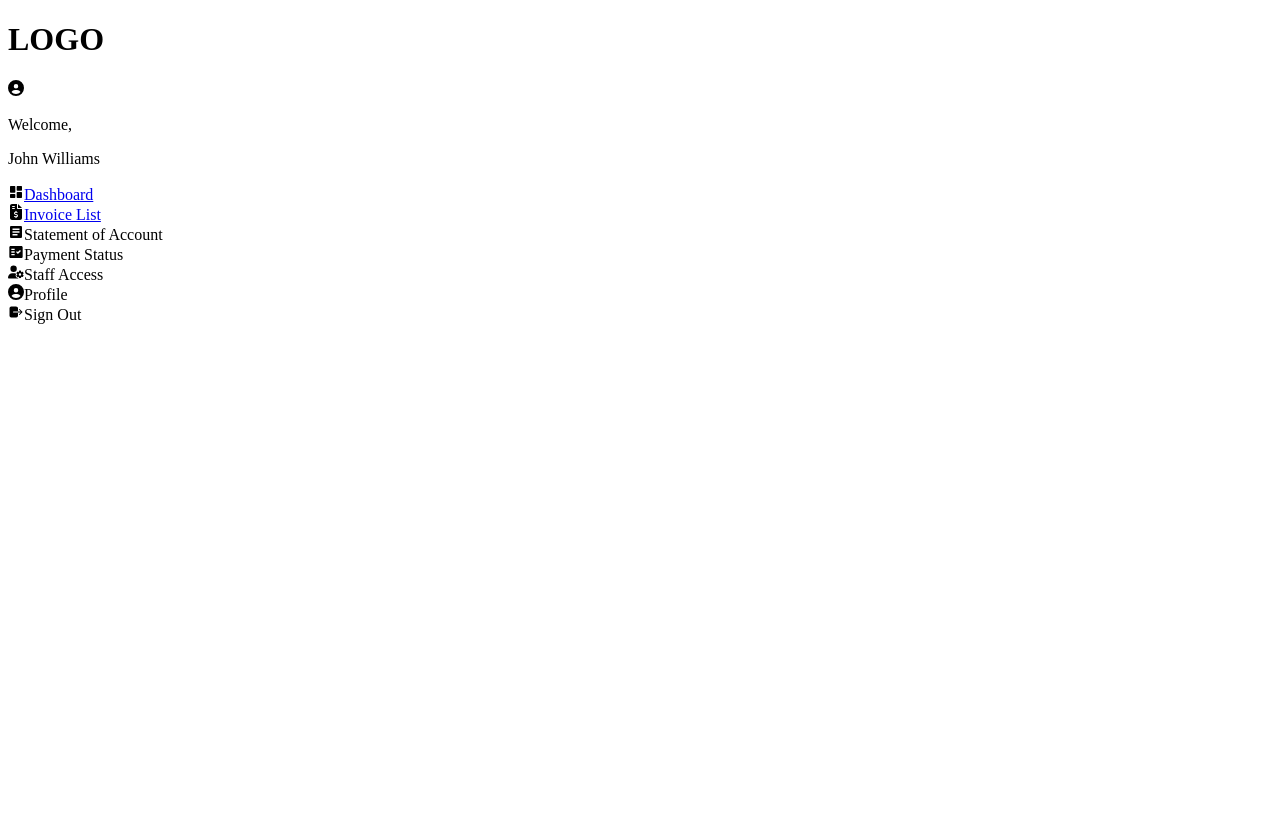
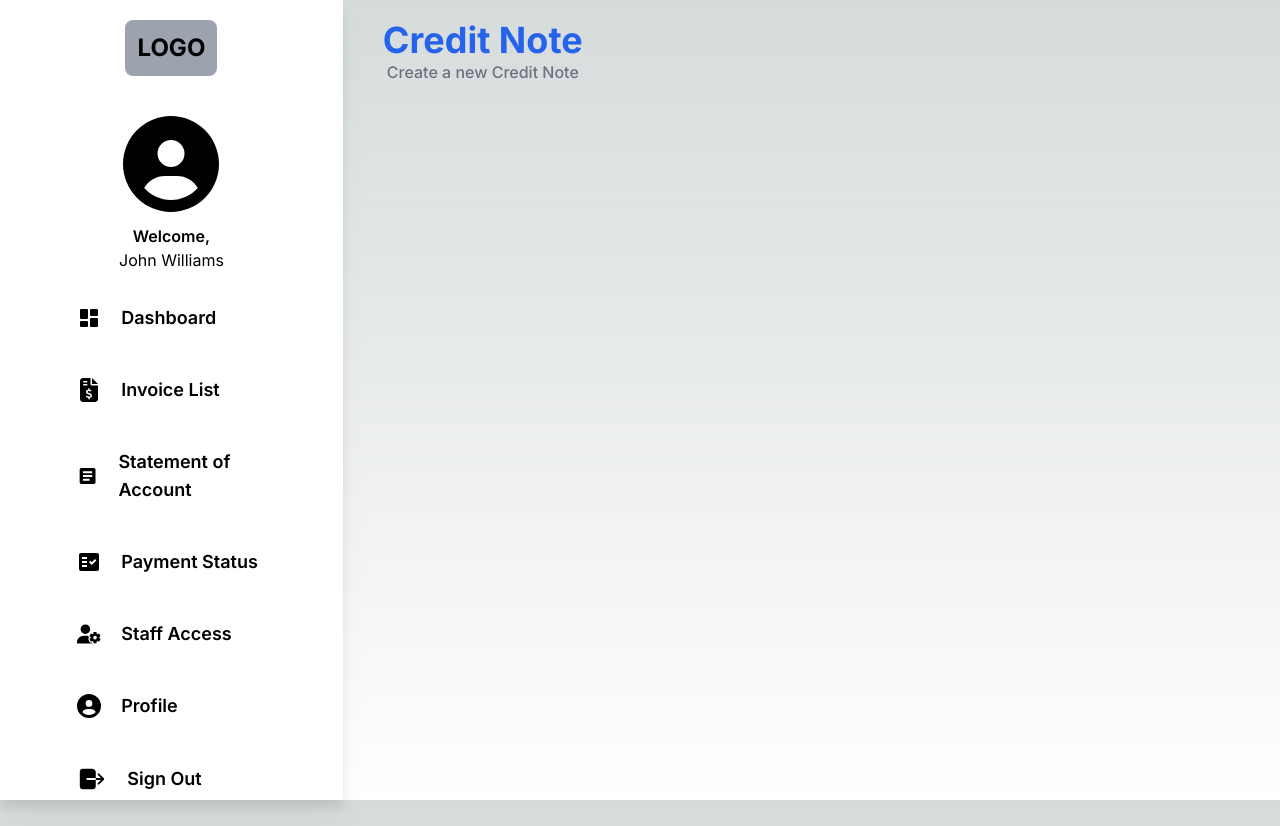
Before and after one commit to Dyandraamw/premily-frontend, a Next.js app: page /creditNote in a window 1280 px wide. Before the commit the page ends 800 px from the top, so only its background shows below. Built offline with nearby package versions, Linux system fonts and the light colour scheme.

Commit message:
fix structure

```diff
--- /dev/null
+++ b/src/app/(pages)/creditNote/page.js
@@ -0,0 +1,18 @@
+import React from 'react'
+import Sidebar from '../../components/sidebar'
+
+export default function creditNote() {
+  return (
+      <div className="flex flex-grow flex-col px-10 py-5">
+        <div className="mb-5">
+          <h1 className="text-4xl text-blue-600 font-bold">Credit Note</h1>
+          <p className="ml-1 font-medium text-gray-500">
+            Create a new Credit Note
+          </p>
+        </div>
+
+
+      </div>
+
+  )
+}
--- a/src/pages/dashboard/index.js
+++ b/src/app/(pages)/dashboard/index.js
@@ -1,12 +1,10 @@
 import React from "react";
-import Sidebar from "../../app/components/sidebar";
+import Sidebar from "../../components/sidebar";
 import Link from "next/link";
 
 
 export default function Dashboard() {
   return (
-    <main className="flex min-h-screen bg-gray-150">
-      <Sidebar />
       <div className="flex flex-grow flex-col px-10 py-5">
         <div className="mb-5">
           <h1 className="text-4xl text-blue-600 font-bold">Dashboard</h1>
@@ -123,6 +121,5 @@ export default function Dashboard() {
           </div>
         </div>
       </div>
-    </main>
   );
 }
--- a/src/app/layout.js
+++ b/src/app/layout.js
@@ -1,6 +1,6 @@
 import { Inter } from "next/font/google";
-import './styles/globals.css';
-
+import "./styles/globals.css";
+import Sidebar from "./components/sidebar";
 
 const inter = Inter({ subsets: ["latin"] });
 
@@ -12,7 +12,15 @@ export const metadata = {
 export default function RootLayout({ children }) {
   return (
     <html lang="en">
-      <body className={inter.className}>{children}</body>
+      <body className={inter.className}>
+        <main className="flex w-screen ">
+          <Sidebar/>
+          <div className=" w-[82%] bg-gray-150 overflow-y-auto">
+          {children}
+          </div>
+        </main>
+
+      </body>
     </html>
   );
 }
--- a/src/app/page.js
+++ b/src/app/page.js
@@ -1,4 +1,4 @@
-import Dashboard from "../pages/dashboard";
+import Dashboard from "./(pages)/dashboard";
 
 export default function Home() {
   return (
--- a/src/pages/creditNote/index.js
+++ /dev/null
@@ -1,13 +0,0 @@
-import React from 'react'
-import Sidebar from '../../app/components/sidebar'
-
-export default function creditNote() {
-  return (
-    <main className="flex min-h-screen bg-gray-150">
-      <Sidebar />
-      <div className="flex flex-grow flex-col px-10 py-5">
-
-      </div>
-    </main>
-  )
-}
```
Also changed, not shown: src/app/(pages)/invoiceList/index.js (renamed from src/pages/invoiceList/index.js).
